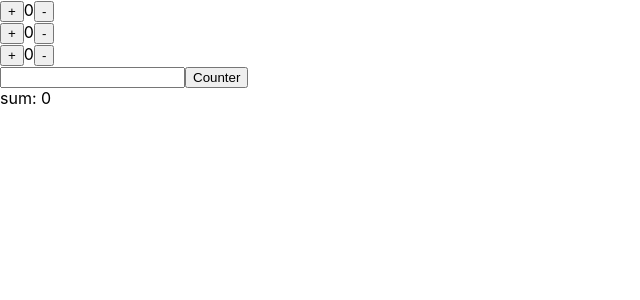
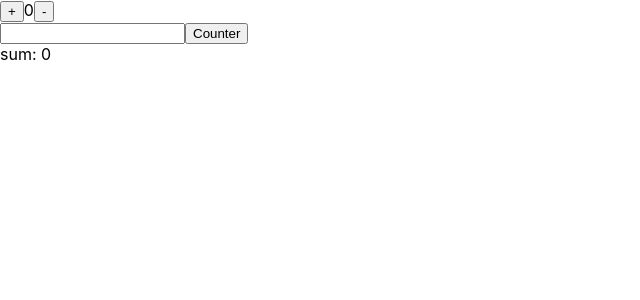
Before and after one commit to wansk46/react-counter-component, a React (Create React App) app: page / in a window 1280 px wide. Shown: the top 300 px of the page, without its empty margins (0-640 px from the left). Built offline with nearby package versions, Linux system fonts and the light colour scheme.

Commit message:
one counter

```diff
--- a/src/App.js
+++ b/src/App.js
@@ -9,7 +9,7 @@ class App extends Component {
     return (
       <CounterGroup size={3}/>
     );
-  }
+  }k
 }
 
 export default App;
--- a/src/Component/CounterGroup.js
+++ b/src/Component/CounterGroup.js
@@ -5,8 +5,8 @@ class CounterGroup extends Component {
   constructor(prop) {
     super(prop)
     this.state = {
-      counter: new Array(prop.size).fill(0),
-      count: 0,
+      // counter: new Array(prop.size).fill(0),
+      counter: [0],
       sum: 0,
     }
   }
@@ -24,14 +24,15 @@ class CounterGroup extends Component {
   }
 
   updateNum = (number) => {
-    this.state.count = number;
+    this.state.counter[0] = number;
     this.setState(this.state);
   }
+
 
   render() {
     return (
       <div>
-        {this.state.counter.map(() => <Counter updateNumber={this.updateNum} number={this.state.count} onUpdate={this.updateSum}/>)}
+        {this.state.counter.map((count) => <Counter updateNumber={this.updateNum} number={count} onUpdate={this.updateSum}/>)}
         <form onSubmit={this.onSubmitFunc} >
             <input ref="inputField"/>
             <button type="submit"> Counter </button>
```
